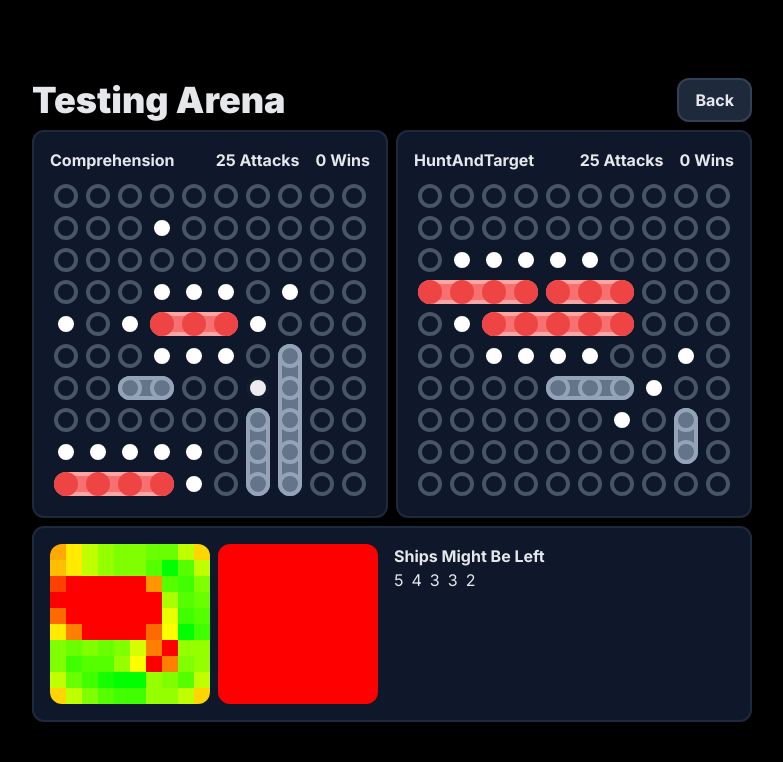
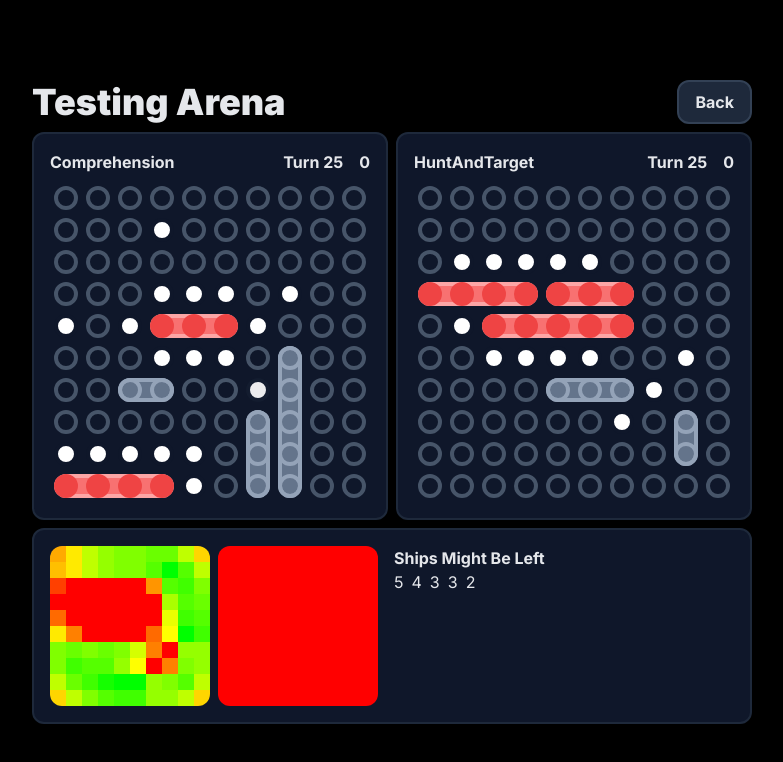
Before and after one commit to cubedhuang/battleship, a SvelteKit app: page /testing in a window 1280 px wide. Shown: the top 762 px of the page, without its empty margins (248-1031 px from the left). Built offline with nearby package versions, Linux system fonts and the light colour scheme.

Commit message:
refactor a little

```diff
--- a/src/routes/testing/+page.svelte
+++ b/src/routes/testing/+page.svelte
@@ -32,18 +32,7 @@
 		second = second;
 	}
 
-	function startGame() {
-		const currentId = setInterval(() => {
-			if (first.isDead() || second.isDead()) {
-				clearInterval(id);
-
-				if (first.isDead()) {
-					secondScore++;
-				} else {
-					firstScore++;
-				}
-
-				id = setTimeout(() => {
+	function reset() {
 		first = new Comprehension();
 		second = new HuntAndTargetComputer();
 
@@ -55,12 +44,31 @@
 		second = second;
 
 		id = startGame();
-				}, 2000);
+	}
 
-				return;
+	function move() {
+		if (first.isDead() || second.isDead()) {
+			clearInterval(id);
+
+			if (first.isDead()) {
+				secondScore++;
+			} else {
+				firstScore++;
+			}
+
+			id = setTimeout(() => reset(), 200);
+
+			return true;
 		}
 
 		attack(new Location(0, 0));
+
+		return false;
+	}
+
+	function startGame() {
+		const currentId = setInterval(() => {
+			move();
 
 			first = first;
 			second = second;
@@ -76,7 +84,7 @@
 	});
 </script>
 
-<div class="min-h-screen grid place-items-center">
+<div class="min-h-screen py-20 grid place-items-center">
 	<div class="flex flex-col gap-2">
 		<div class="flex items-center justify-between">
 			<h1 class="font-black text-center text-4xl">Testing Arena</h1>
@@ -89,8 +97,8 @@
 				<div class="flex gap-4 font-bold text-center">
 					<h1>Comprehension</h1>
 
-					<p class="ml-auto">{firstAttacks} Attacks</p>
-					<p>{firstScore} Wins</p>
+					<p class="ml-auto">Turn {firstAttacks}</p>
+					<p>{firstScore}</p>
 				</div>
 
 				<div class="mt-2 grid grid-cols-10">
@@ -129,8 +137,8 @@
 				<div class="flex gap-4 font-bold text-center">
 					<h1>HuntAndTarget</h1>
 
-					<p class="ml-auto">{secondAttacks} Attacks</p>
-					<p>{secondScore} Wins</p>
+					<p class="ml-auto">Turn {secondAttacks}</p>
+					<p>{secondScore}</p>
 				</div>
 
 				<div class="mt-2 grid grid-cols-10">
```
Lines whose indentation alone changed are shown as unchanged.
